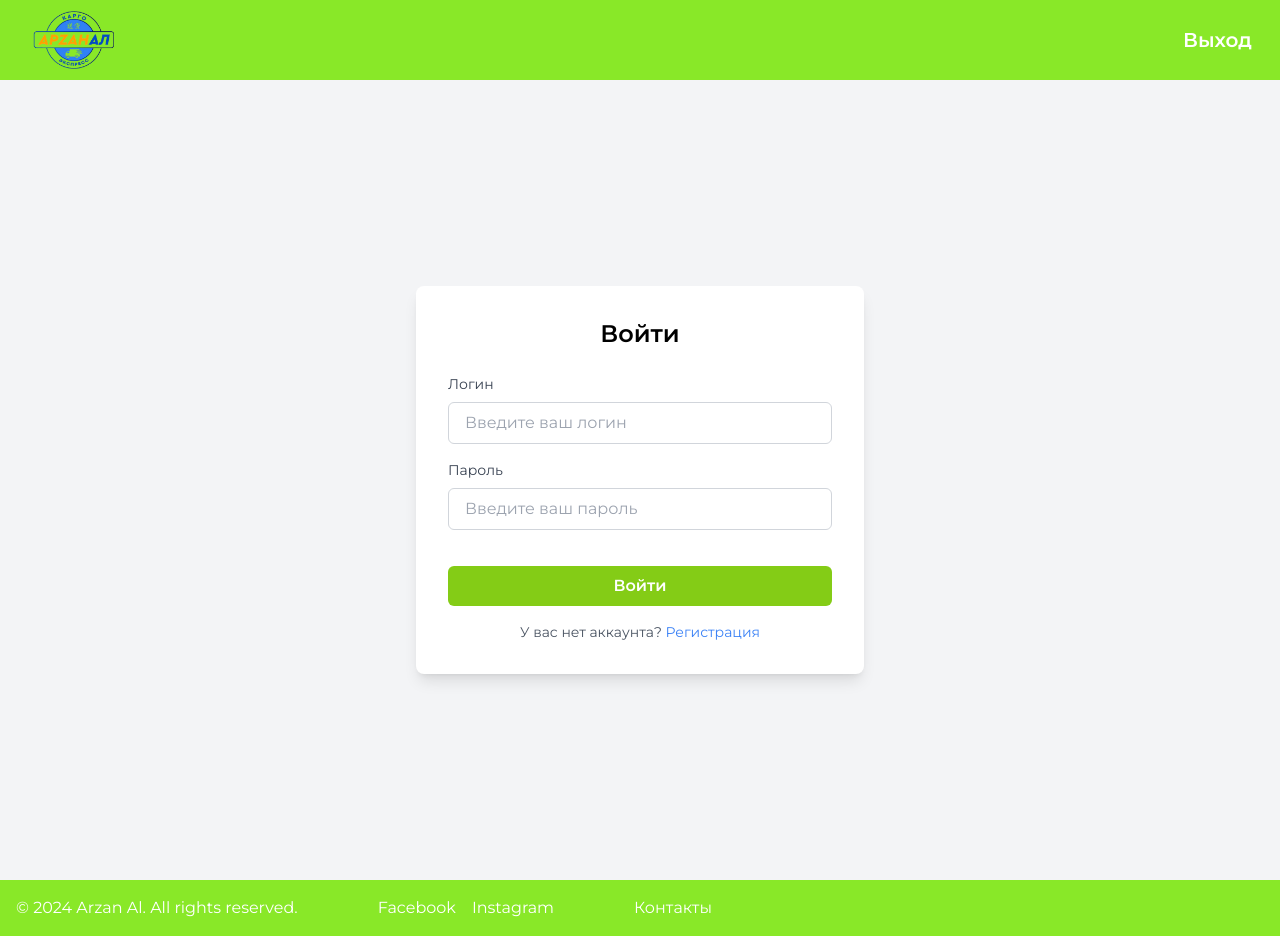
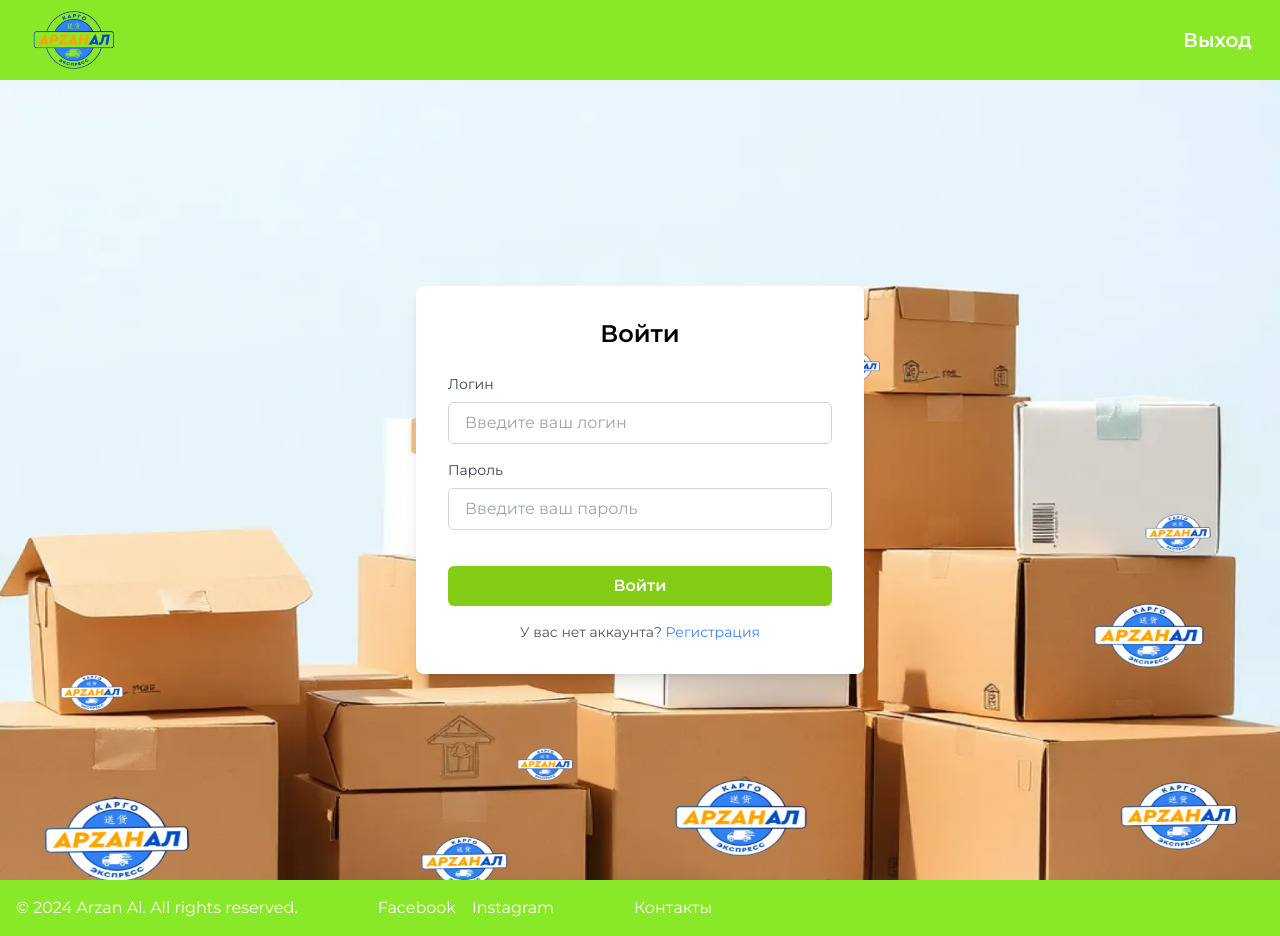
Before and after one commit to AbdullaevN/arzan-al, a React (Vite) app: page /login in a window 1280 px wide. Built offline with nearby package versions, Linux system fonts and the light colour scheme.

Commit message:
bg image login

```diff
--- a/src/pages/Login.tsx
+++ b/src/pages/Login.tsx
@@ -59,7 +59,9 @@
   // };
 
   return (
-    <div className="flex items-center justify-center min-h-screen bg-gray-100 py-10">
+    <div className='bg-image'>
+
+    <div className="flex items-center justify-center min-h-screen py-10">
       <div className="w-full max-w-md p-8 bg-white shadow-lg rounded-lg">
         <h2 className="text-2xl font-semibold text-center mb-6">Войти</h2>
         <form onSubmit={handleSubmit}>
@@ -119,6 +121,8 @@
         </div>
       </div>
     </div>
+    </div>
+
   );
 };
 
--- a/src/pages/Register.tsx
+++ b/src/pages/Register.tsx
@@ -53,7 +53,8 @@
   };
 
   return (
-    <div className="flex items-center justify-center min-h-screen bg-gray-100 py-10">
+    <div className='bg-image'>
+    <div className="flex items-center justify-center min-h-screen  py-10">
       <div className="w-full max-w-md p-8 bg-white shadow-lg rounded-lg">
         <h2 className="text-2xl font-semibold text-center mb-6">Регистрация</h2>
 
@@ -119,6 +120,8 @@
         </div>
       </div>
     </div>
+</div>
+
   );
 };
 
```
